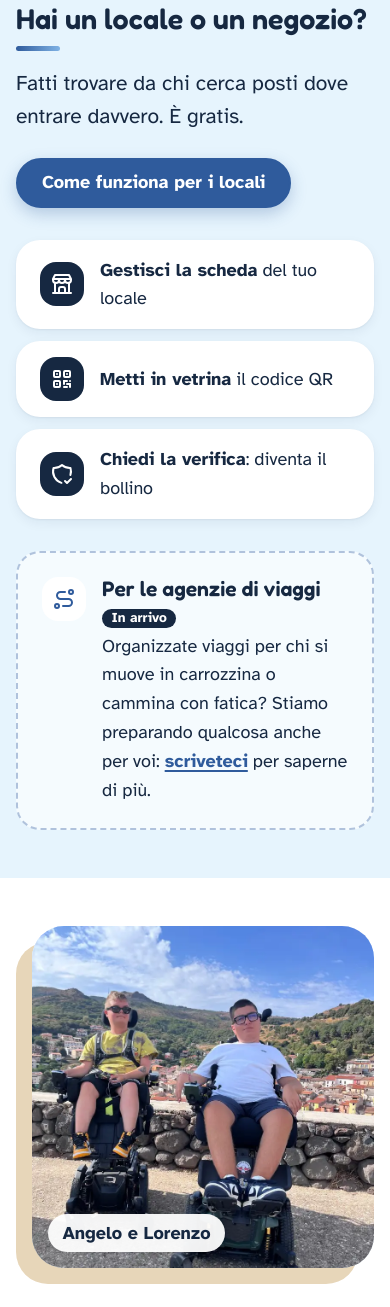
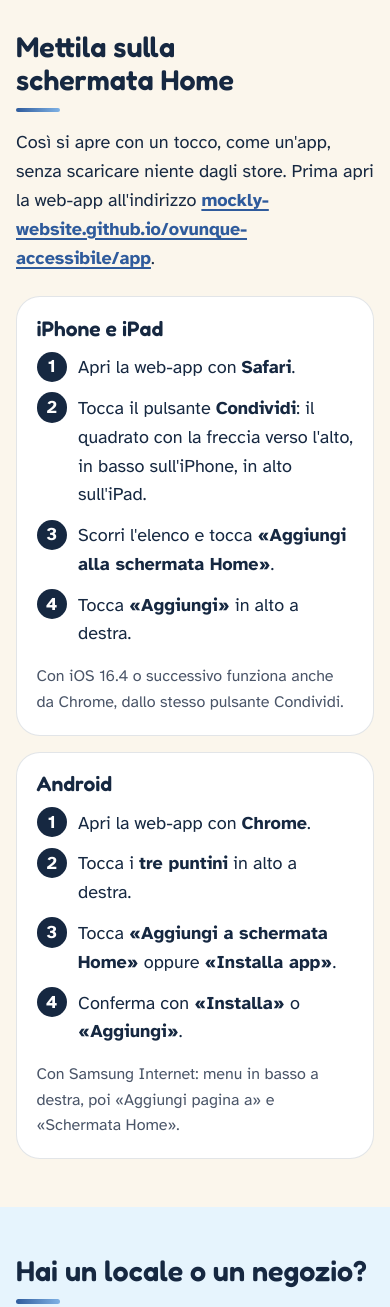
Before and after one commit to mockly-website/ovunque-accessibile, a plain HTML site: page index.html in a window 390 px wide. Shown: the part 5290-6597 px from the top of the page. Drawn offline with Linux system fonts and the light colour scheme; no server answers.

Commit message:
Home del sito: come mettere la web-app sulla schermata Home, passi per iPhone e per Android

```diff
--- a/app/sw.js
+++ b/app/sw.js
@@ -3,7 +3,7 @@
    - File statici (CSS, JS, font, icone): dalla copia salvata, aggiornata in sottofondo.
    - Mai in cache: dati e accesso (Supabase), immagini della mappa, altri siti.
    Cambiare VERSION a ogni rilascio per buttare le copie vecchie. */
-var VERSION = 'oa-app-b0d5cfbf';
+var VERSION = 'oa-app-f12c7d06';
 var SHELL = [
   './', 'index.html', 'luogo.html', 'accedi.html', 'registrati.html', 'password.html', 'segnala.html',
   'profilo.html', 'moderazione.html', 'privacy.html', 'bollino.html', 'locali.html', 'manifest.webmanifest',
@@ -11,7 +11,7 @@ var SHELL = [
   'assets/js/accesso.js?v=209771b2', 'assets/js/scheda.js?v=12edaaea', 'assets/js/segnala.js?v=c1a7e122', 'assets/js/profilo.js?v=d79286f4',
   'assets/js/moderazione.js?v=2ebcac67', 'assets/js/bollino.js?v=28f9a403',
   'assets/vendor/supabase/supabase.js?v=2.117.3', 'assets/img/icon-192.png',
-  '../assets/css/sito.css?v=b0836a29', '../assets/js/oa-core.js?v=584dbfcd',
+  '../assets/css/sito.css?v=209af019', '../assets/js/oa-core.js?v=584dbfcd',
   '../assets/vendor/leaflet/leaflet.js', '../assets/vendor/leaflet/leaflet.css',
   '../assets/vendor/markercluster/leaflet.markercluster.js', '../assets/vendor/markercluster/MarkerCluster.css',
   '../assets/fonts/atkinson-hyperlegible-400-latin.woff2', '../assets/fonts/atkinson-hyperlegible-700-latin.woff2',
--- a/assets/css/sito.css
+++ b/assets/css/sito.css
@@ -4177,3 +4177,57 @@ main > .section .locali-box--blu h2::after {
 @media (max-height: 30em) and (orientation: landscape) {
   .site-header { position: static; }
 }
+
+/* Come mettere la web-app sulla schermata Home (19 novembre): due riquadri, iPhone e Android, con i passi numerati */
+.installa__intro { max-width: var(--measure); margin: 0 0 var(--space-lg); overflow-wrap: anywhere; }
+
+.installa {
+  display: grid;
+  gap: var(--space-md);
+}
+
+@media (min-width: 48em) {
+  .installa { grid-template-columns: repeat(2, minmax(0, 1fr)); }
+}
+
+.installa__box {
+  min-width: 0;
+  padding: clamp(var(--space-md), 5vw, var(--space-xl));
+  border: 1px solid var(--color-line);
+  border-radius: var(--radius-lg);
+  background: var(--color-white);
+}
+
+.installa__box h3 { margin: 0 0 var(--space-sm); }
+
+.installa__passi {
+  display: grid;
+  gap: var(--space-sm);
+  margin: 0;
+  padding: 0;
+  list-style: none;
+  counter-reset: installa;
+}
+
+.installa__passi li {
+  position: relative;
+  padding-left: 2.6rem;
+  counter-increment: installa;
+}
+
+.installa__passi li::before {
+  content: counter(installa);
+  position: absolute;
+  top: -0.1rem;
+  left: 0;
+  display: grid;
+  place-items: center;
+  width: 1.9rem;
+  height: 1.9rem;
+  border-radius: 50%;
+  background: var(--color-navy);
+  color: var(--color-white);
+  font-weight: 700;
+}
+
+.installa__nota { margin: var(--space-md) 0 0; color: var(--color-muted); font-size: var(--text-sm); }
--- a/index.html
+++ b/index.html
@@ -18,7 +18,7 @@
   <link rel="stylesheet" href="assets/vendor/markercluster/MarkerCluster.css">
   <script src="assets/js/intro.js?v=2f346b95"></script>
   <script src="assets/js/menu.js?v=1a7f68a1" defer></script>
-  <link rel="stylesheet" href="assets/css/sito.css?v=b0836a29">
+  <link rel="stylesheet" href="assets/css/sito.css?v=209af019">
   <script src="assets/vendor/leaflet/leaflet.js" defer></script>
   <script src="assets/vendor/markercluster/leaflet.markercluster.js" defer></script>
   <script src="app/assets/js/config.js?v=90a84c77" defer></script>
@@ -227,7 +227,7 @@
         <div class="apps">
           <div class="apps__text">
             <h2 id="app-title">Porta Ovunque Accessibile con te</h2>
-            <p>La web-app si apre dal browser, su telefono e computer, e si può aggiungere alla schermata Home. Con un account salvi i luoghi preferiti e segnali quelli che conosci.</p>
+            <p>La web-app si apre dal browser, su telefono e computer, e si può aggiungere alla schermata Home (<a href="#schermata-home">ecco come</a>). Con un account salvi i luoghi preferiti e segnali quelli che conosci.</p>
           </div>
           <div class="apps__actions">
             <a class="btn btn--light" href="app/"><svg class="icon" aria-hidden="true" focusable="false"><use href="#icon-globe"/></svg>Apri la web-app</a>
@@ -235,6 +235,35 @@
                  <a class="btn btn--outline-light" href="download/ovunque-accessibile.apk" download>Scarica l'APK per Android (XX MB)</a> -->
             <p class="apps__note"><svg class="icon" aria-hidden="true" focusable="false"><use href="#icon-android"/></svg>App per Android: in arrivo.</p>
           </div>
+        </div>
+      </div>
+    </section>
+
+    <section id="schermata-home" class="section" aria-labelledby="home-title">
+      <div class="container">
+        <h2 id="home-title">Mettila sulla schermata Home</h2>
+        <p class="installa__intro">Così si apre con un tocco, come un'app, senza scaricare niente dagli store. Prima apri la web-app all'indirizzo <a href="app/">mockly-website.github.io/ovunque-accessibile/app</a>.</p>
+        <div class="installa">
+          <section class="installa__box" aria-labelledby="installa-iphone">
+            <h3 id="installa-iphone">iPhone e iPad</h3>
+            <ol class="installa__passi" role="list">
+              <li>Apri la web-app con <strong>Safari</strong>.</li>
+              <li>Tocca il pulsante <strong>Condividi</strong>: il quadrato con la freccia verso l'alto, in basso sull'iPhone, in alto sull'iPad.</li>
+              <li>Scorri l'elenco e tocca <strong>«Aggiungi alla schermata Home»</strong>.</li>
+              <li>Tocca <strong>«Aggiungi»</strong> in alto a destra.</li>
+            </ol>
+            <p class="installa__nota">Con iOS 16.4 o successivo funziona anche da Chrome, dallo stesso pulsante Condividi.</p>
+          </section>
+          <section class="installa__box" aria-labelledby="installa-android">
+            <h3 id="installa-android">Android</h3>
+            <ol class="installa__passi" role="list">
+              <li>Apri la web-app con <strong>Chrome</strong>.</li>
+              <li>Tocca i <strong>tre puntini</strong> in alto a destra.</li>
+              <li>Tocca <strong>«Aggiungi a schermata Home»</strong> oppure <strong>«Installa app»</strong>.</li>
+              <li>Conferma con <strong>«Installa»</strong> o <strong>«Aggiungi»</strong>.</li>
+            </ol>
+            <p class="installa__nota">Con Samsung Internet: menu in basso a destra, poi «Aggiungi pagina a» e «Schermata Home».</p>
+          </section>
         </div>
       </div>
     </section>
```
Also changed, not shown: app/accedi.html (+1 -1 lines), app/bollino.html (+1 -1 lines), app/index.html (+1 -1 lines), app/locali.html (+1 -1 lines), app/luogo.html (+1 -1 lines), app/moderazione.html (+1 -1 lines), app/password.html (+1 -1 lines), app/privacy.html (+1 -1 lines), app/profilo.html (+1 -1 lines), app/registrati.html (+1 -1 lines), app/segnala.html (+1 -1 lines), locali.html (+1 -1 lines), luogo.html (+1 -1 lines), mappa.html (+1 -1 lines), 1 more files.
